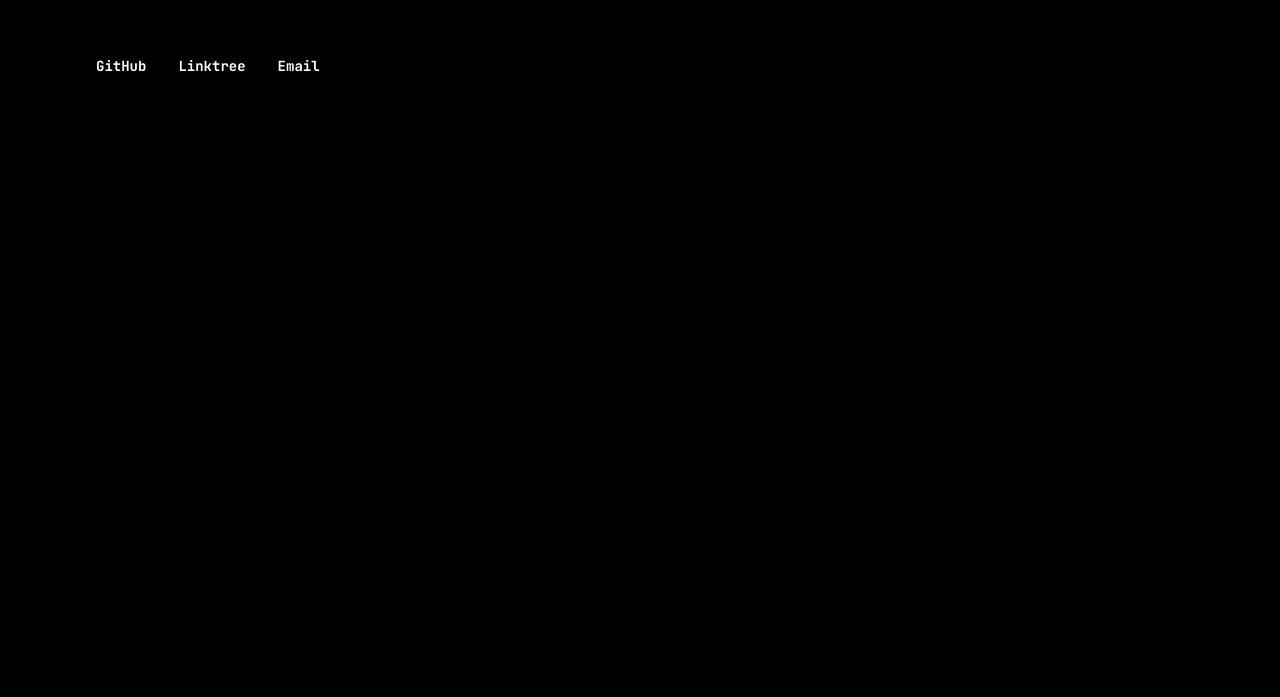
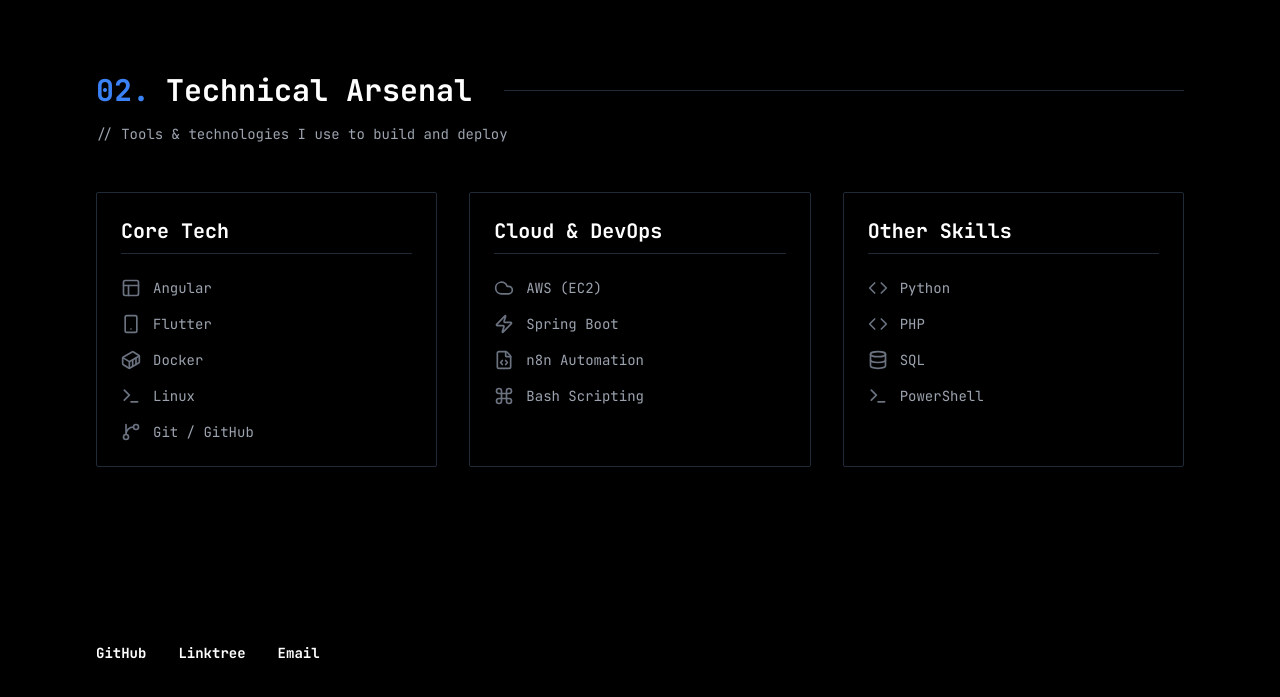
Before and after one commit to mejares-jamesmichael/kaelvxdev-web-space, a SvelteKit app: page / in a window 1280 px wide. Shown: the part 1389-2086 px from the top of the page. Before the commit the page ends 1561 px from the top, so only its background shows below. Built offline with nearby package versions, Linux system fonts and the light colour scheme.

Commit message:
feat: add Skills section and improve navigation

```diff
--- a/src/lib/components/ProjectCard.svelte
+++ b/src/lib/components/ProjectCard.svelte
@@ -3,8 +3,8 @@
   export let description: string;
   export let tags: string[] = [];
   export let stats: { label: string; value: string; color?: string }[] = [];
-  export let repoUrl: string;
-  export let demoUrl: string | null = null;
+  export let repoUrl: string | undefined = undefined;
+  export let demoUrl: string | undefined = undefined;
 </script>
 
 <div class="group relative p-6 border border-gray-800 bg-black/50 hover:border-white/40 transition-all duration-300 rounded-sm">
--- a/src/lib/components/Projects.svelte
+++ b/src/lib/components/Projects.svelte
@@ -3,7 +3,7 @@
   import ScrambleText from './ScrambleText.svelte';
 </script>
 
-<section id="projects" class="py-24 pointer-events-auto">
+<section id="projects" class="py-24 pointer-events-auto scroll-mt-24">
   <div class="mb-12">
     <h2 class="text-3xl font-bold text-white mb-4 font-mono flex items-center gap-4">
       <span class="text-blue-500">01.</span>
--- /dev/null
+++ b/src/lib/components/Skills.svelte
@@ -0,0 +1,68 @@
+<script lang="ts">
+  import {
+    Code, Server, Database, Cloud, Terminal, Cpu, Layout,
+    GitBranch, Container, Shield, Zap, Smartphone, Command, FileCode
+  } from 'lucide-svelte';
+
+  const skills = [
+    {
+      category: "Core Tech",
+      items: [
+        { name: 'Angular', icon: Layout },
+        { name: 'Flutter', icon: Smartphone },
+        { name: 'Docker', icon: Container },
+        { name: 'Linux', icon: Terminal },
+        { name: 'Git / GitHub', icon: GitBranch },
+      ]
+    },
+    {
+      category: "Cloud & DevOps",
+      items: [
+        { name: 'AWS (EC2)', icon: Cloud },
+        { name: 'Spring Boot', icon: Zap },
+        { name: 'n8n Automation', icon: FileCode },
+        { name: 'Bash Scripting', icon: Command },
+      ]
+    },
+    {
+      category: "Other Skills",
+      items: [
+        { name: 'Python', icon: Code },
+        { name: 'PHP', icon: Code },
+        { name: 'SQL', icon: Database },
+        { name: 'PowerShell', icon: Terminal },
+      ]
+    }
+  ];
+</script>
+
+<section id="skills" class="py-24 pointer-events-auto scroll-mt-24">
+  <div class="mb-12">
+    <h2 class="text-3xl font-bold text-white mb-4 font-mono flex items-center gap-4">
+      <span class="text-blue-500">02.</span>
+      <span>Technical Arsenal</span>
+      <div class="h-px bg-gray-800 flex-grow ml-4"></div>
+    </h2>
+    <p class="text-gray-400 font-mono text-sm">
+      // Tools & technologies I use to build and deploy
+    </p>
+  </div>
+
+  <div class="grid grid-cols-1 md:grid-cols-3 gap-8">
+    {#each skills as group}
+      <div class="p-6 border border-gray-800 bg-black/50 rounded-sm hover:border-white/20 transition-colors">
+        <h3 class="text-xl font-bold text-white mb-6 font-mono border-b border-gray-800 pb-2">
+          {group.category}
+        </h3>
+        <div class="space-y-4">
+          {#each group.items as skill}
+            <div class="flex items-center gap-3 text-gray-400 hover:text-white transition-colors group">
+              <svelte:component this={skill.icon} class="w-5 h-5 text-gray-500 group-hover:text-blue-400 transition-colors" />
+              <span class="font-mono text-sm">{skill.name}</span>
+            </div>
+          {/each}
+        </div>
+      </div>
+    {/each}
+  </div>
+</section>
--- a/src/routes/+page.svelte
+++ b/src/routes/+page.svelte
@@ -2,6 +2,7 @@
   import GeometricLines from '$lib/components/GeometricLines.svelte';
   import ScrambleText from '$lib/components/ScrambleText.svelte';
   import Projects from '$lib/components/Projects.svelte';
+  import Skills from '$lib/components/Skills.svelte';
 
   let emailCopied = false;
 
@@ -48,7 +49,7 @@
             <span class="text-white"><ScrambleText text="cloud infrastructure." /></span>
       </p>
 
-      <p id="skills" class="text-base md:text-lg text-gray-400 flex flex-wrap gap-2 items-center font-mono">
+      <p class="text-base md:text-lg text-gray-400 flex flex-wrap gap-2 items-center font-mono">
         <span class="text-white"><ScrambleText text="Linux" /></span> •
         <span class="text-white"><ScrambleText text="AWS" /></span> •
         <span class="text-white"><ScrambleText text="CI/CD" /></span> •
@@ -73,6 +74,7 @@
   </main>
 
   <Projects />
+  <Skills />
 
   <!-- FOOTER (Bottom Left) -->
   <footer id="contact" class="pointer-events-auto mt-20">
```
